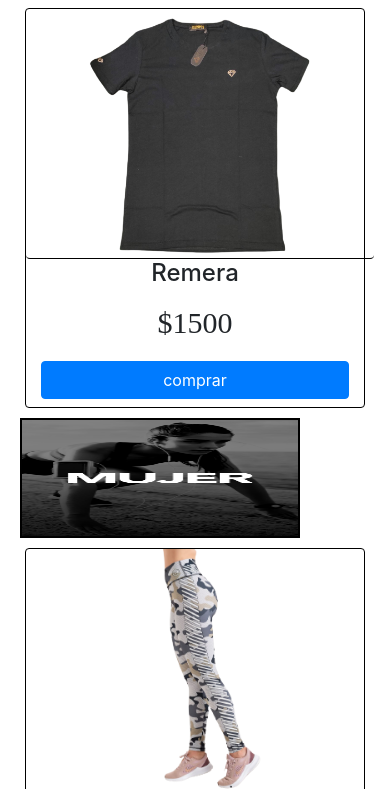
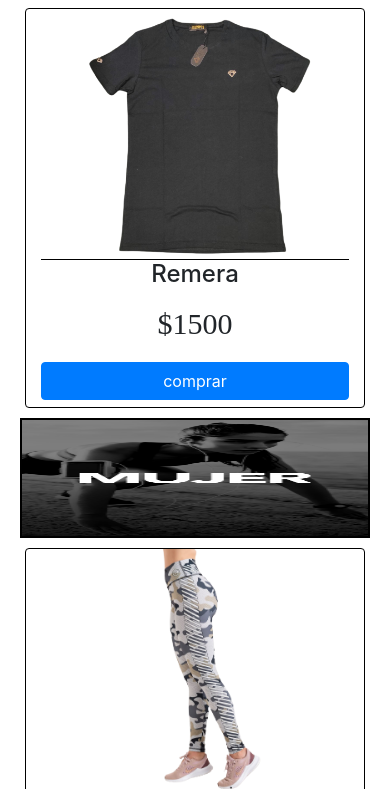
Before and after one commit to pabloandresguacci/GreekIndumentaria, a plain HTML site: page index.html in a window 390 px wide. Shown: the part 1211-2000 px from the top of the page. Drawn offline with nearby package versions, Linux system fonts and the light colour scheme.

Commit message:
agregue otro estilo a la tarjetas

```diff
--- a/CSS/style.scss
+++ b/CSS/style.scss
@@ -81,7 +81,7 @@ $alto: 200px;
   margin-left: -15px;
   object-fit: contain;
   height: ($alto)+ (50px);
-  border-bottom: 1px solid rgb(0, 0, 0);
+
   border-radius: 0.25rem;
 }
 
@@ -100,7 +100,9 @@ $alto: 200px;
 .imagenesHombres {
   height: 250px;
 }
-
+.card-body{
+  border-top: 1px solid black;
+}
 /* Main */
 /* FOOTER */
 .footer__footer--bg {
@@ -281,7 +283,7 @@ background-color: black!important;
     letter-spacing: 0px;
   }
   .img1{
-    width: 280px;
+    width: 100%;
     height: 120px;
 
     margin-bottom: 5px;
@@ -329,4 +331,7 @@ background-color: black!important;
   .footer__p--size{
     font-size: 100%;
   }
+  .div__imagenes{
+    width: 100%;
+  }
 }
--- a/index.html
+++ b/index.html
@@ -99,7 +99,7 @@
       <!-- IMAGENES -->
       <div class="container-fluid">
         <section class="row div__section__hombres--margin">
-          <div class="col-xs-12">
+          <div class="div__imagenes">
             <img src="imagenes/hombre.png" alt="" class="img1" />
           </div>
           <div
@@ -135,7 +135,7 @@
         </section>
 
         <section class="row div__section__mujeres--margin">
-          <div class="col-xs-12">
+          <div class="div__imagenes">
             <img src="imagenes/mujer.png" alt="" class="img1" />
           </div>
           <div
@@ -170,7 +170,7 @@
           </div>
         </section>
         <section class="row div__section__niños--margin">
-          <div class="col-xs-12">
+          <div class="div__imagenes">
             <img src="imagenes/niños.png" alt="" class="img1" />
           </div>
           <div
```
Also changed, not shown: CSS/style.css, 1 other file.
